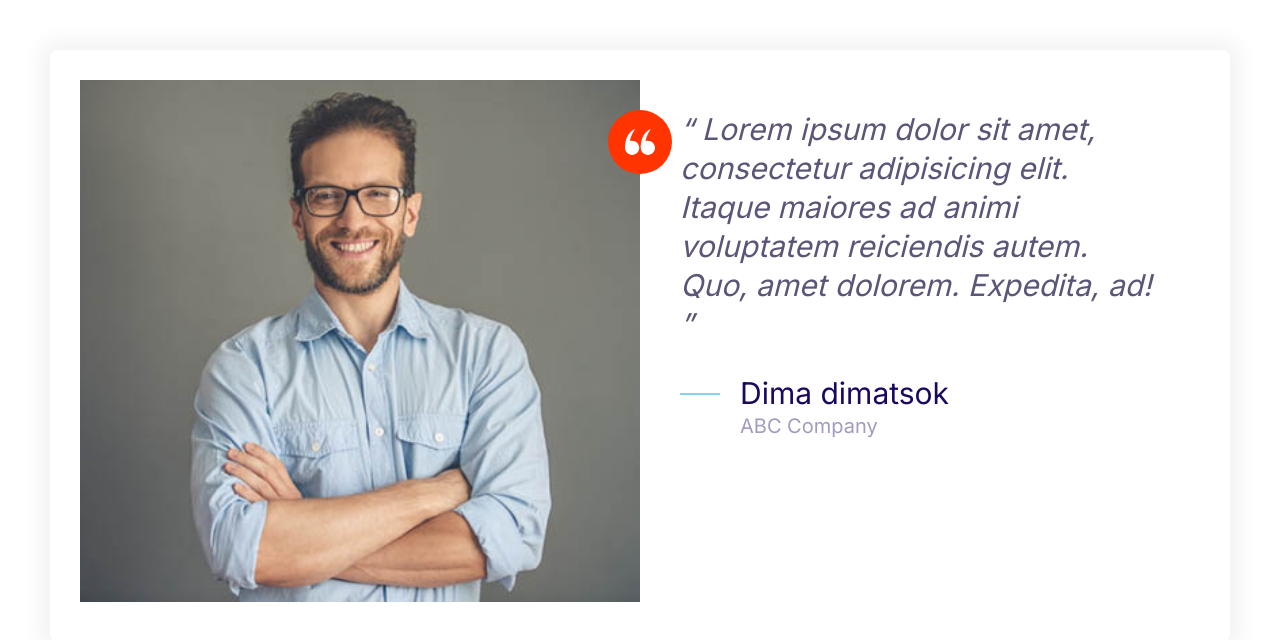
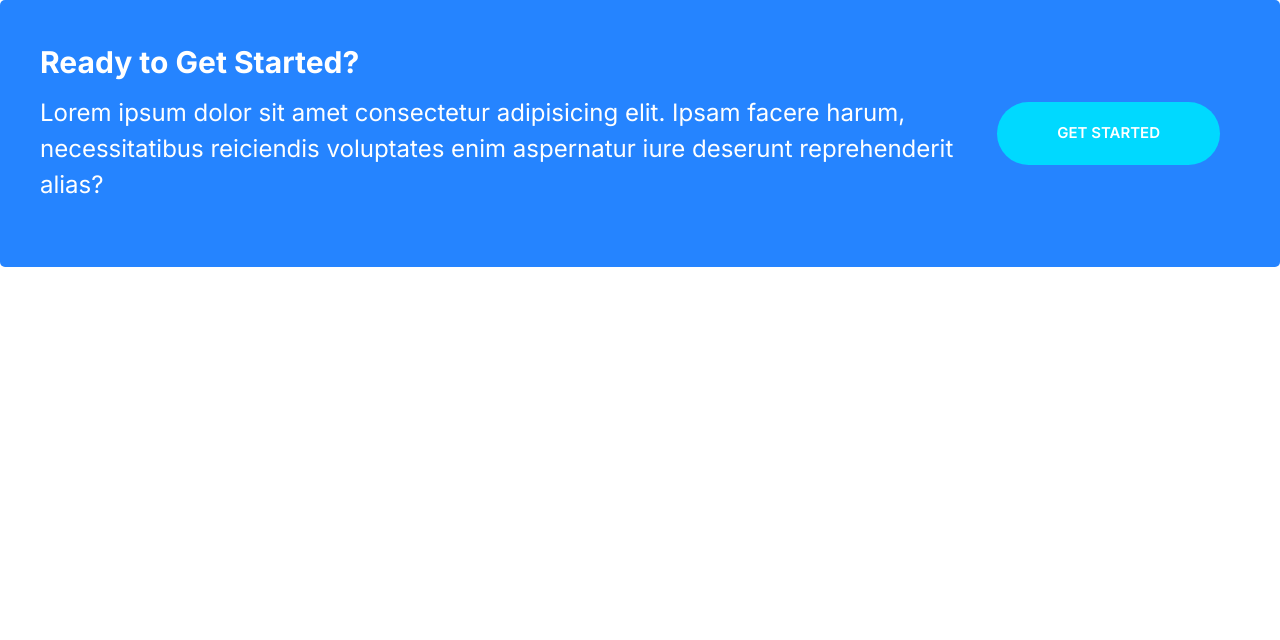
Before and after one commit to Dtsiantaris/hostHub, a plain HTML site: page index.html in a window 1280 px wide. Drawn offline with Linux system fonts and the light colour scheme.

Commit message:
Building callout component

```diff
--- a/css/styles.css
+++ b/css/styles.css
@@ -230,6 +230,11 @@ a {
 
 .btn--accent:hover {
   background: #ec3000;
+}
+
+.btn--stretched {
+  padding-left: 6rem;
+  padding-right: 6rem;
 }
 
 .btn--block {
@@ -490,3 +495,44 @@ a {
     margin-left: 6rem;
   }
 }
+
+/*TODO: Callouts */
+.callout {
+  padding: 4rem;
+  border-radius: 5px;
+}
+
+.callout--primary {
+  background: var(--color-primary);
+  color: white;
+}
+
+.callout__heading {
+  color: #fff;
+  margin-top: 0;
+  font-size: 3rem;
+}
+
+.callout .btn {
+  justify-self: center;
+  align-self: center;
+}
+
+.callout__content {
+  text-align: center;
+}
+
+@media screen and (min-width: 768px) {
+  .callout .grid--1x2 {
+    grid-template-columns: 1fr auto;
+  }
+
+  .callout__content {
+    text-align: left;
+  }
+
+  .callout .btn {
+    justify-self: start;
+    margin: 0 2rem;
+  }
+}
--- a/index.html
+++ b/index.html
@@ -14,37 +14,18 @@
     <link rel="stylesheet" href="css/styles.css" />
     <title>Moshify</title>
   </head>
-  <body style="padding: 5rem">
-    <div class="card testimonial">
+  <body>
+    <div class="callout callout--primary">
       <div class="grid grid--1x2">
-        <div class="testimonial__image">
-          <img src="images/testimonial.jpg" alt="A happy, smiling customer." />
-          <span class="icon-container icon-container--accent">
-            <svg class="icon icon--white icon--small">
-              <use xlink:href="images/sprite.svg#quotes"></use>
-            </svg>
-          </span>
+        <div class="callout__content">
+          <h2 class="callout__heading">Ready to Get Started?</h2>
+          <p>
+            Lorem ipsum dolor sit amet consectetur adipisicing elit. Ipsam
+            facere harum, necessitatibus reiciendis voluptates enim aspernatur
+            iure deserunt reprehenderit alias?
+          </p>
         </div>
-        <blockquote class="quote">
-          <p class="quote__text">
-            Lorem ipsum dolor sit amet, consectetur adipisicing elit. Itaque
-            maiores ad animi voluptatem reiciendis autem. Quo, amet dolorem.
-            Expedita, ad!
-          </p>
-          <footer>
-            <div class="media">
-              <div class="media__image">
-                <svg class="icon icon--primary quote__line">
-                  <use xlink:href="images/sprite.svg#line"></use>
-                </svg>
-              </div>
-              <div class="media__body">
-                <h3 class="media__title quote__author">Dima dimatsok</h3>
-                <p class="quote__company">ABC Company</p>
-              </div>
-            </div>
-          </footer>
-        </blockquote>
+        <a href="#" class="btn btn--secondary btn--stretched">Get Started</a>
       </div>
     </div>
   </body>
```
Also changed, not shown: components/callouts.html (added, +13 -0 lines).
